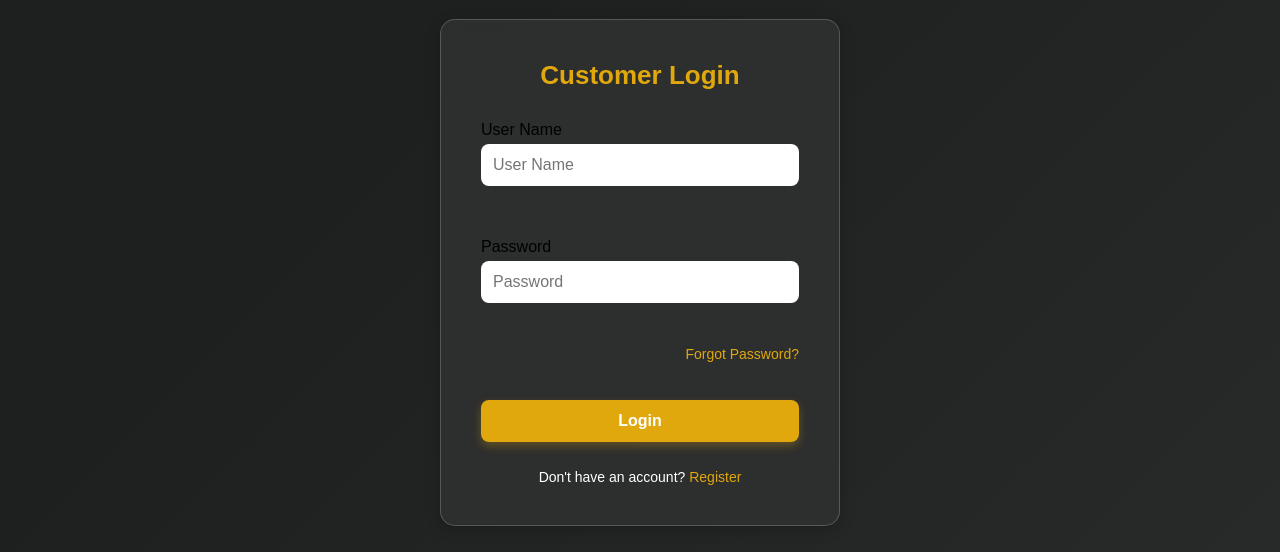
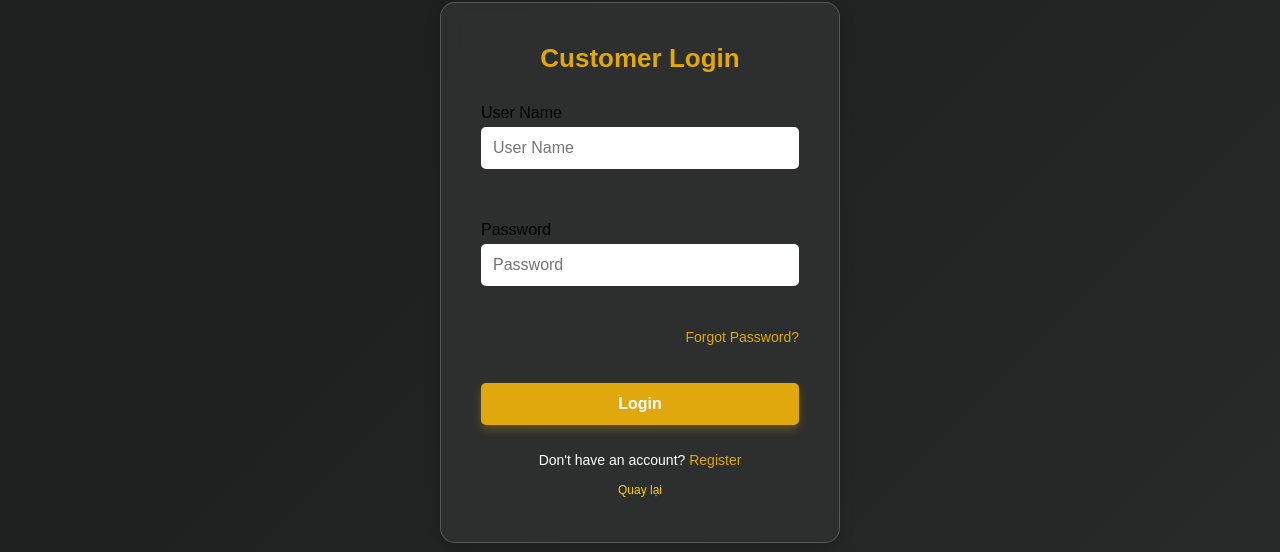
Before and after one commit to PhanNghia6604/PreWed-App, a React (Create React App) app in the folder login-signup/: page /customer-login in a window 1280 px wide. Shown: the part 208-760 px from the top of the page. Built offline with nearby package versions, Linux system fonts and the light colour scheme; no server answers.

Commit message:
add back Login button when users  re-choose role

```diff
--- a/login-signup/src/Components/Common/ChooseRole.module.css
+++ b/login-signup/src/Components/Common/ChooseRole.module.css
@@ -34,8 +34,8 @@
     padding: 12px;
     font-size: 16px;
     font-weight: bold;
-    border: 2px solid #ffffff; /* Viền trắng */
-    border-radius: 8px;
+    border: 1px solid #000000; /* Viền trắng */
+    border-radius: 3px;
     cursor: pointer;
     transition: all 0.3s ease-in-out;
     box-shadow: 0px 4px 10px rgba(0, 0, 0, 0.2);
--- a/login-signup/src/Components/Page/Login/Login.jsx
+++ b/login-signup/src/Components/Page/Login/Login.jsx
@@ -100,6 +100,25 @@ export const Login = ({ setIsLoggedIn }) => {
               Don't have an account? <span onClick={() => navigate("/register")}>Register</span>
             </div>
           </form>
+          <button
+            type="button"
+            onClick={() => navigate("/login")}
+            style={{
+              backgroundColor: "transparent",
+              color: "#ffcc00",
+              border: "none",
+              fontSize: "12px",
+              fontWeight: "normal",
+              textTransform: "none",
+              cursor: "pointer",
+              padding: "5px 10px"
+            }}
+          >
+            Quay lại
+          </button>
+
+
+
         </div>
       </div>
     </section>
--- a/login-signup/src/Components/Page/Login/Login.module.css
+++ b/login-signup/src/Components/Page/Login/Login.module.css
@@ -46,7 +46,7 @@
     width: 100%;
     padding: 12px;
     border: none;
-    border-radius: 8px;
+    border-radius: 5px;
     font-size: 16px;
     background: rgba(255, 255, 255, 0.1);
     color: var(--white);
@@ -83,7 +83,7 @@
     font-size: 16px;
     padding: 12px;
     border: none;
-    border-radius: 8px;
+    border-radius: 5px;
     cursor: pointer;
     transition: 0.3s;
     font-weight: 600;
--- a/login-signup/src/Components/Page/Menu Admin/AdminLogin.jsx
+++ b/login-signup/src/Components/Page/Menu Admin/AdminLogin.jsx
@@ -73,6 +73,25 @@ export const AdminLogin = ({ setIsLoggedIn, setUserRole }) => {
           </div>
           <button type="submit" className={styles.btn}>Login</button>
         </form>
+        <button
+          type="button"
+          onClick={() => navigate("/login")}
+          style={{
+            backgroundColor: "transparent",
+            color: "#ffcc00",
+            border: "none",
+            fontSize: "12px",
+            fontWeight: "normal",
+            textTransform: "none",
+            cursor: "pointer",
+            padding: "5px 10px"
+          }}
+        >
+          Quay lại
+        </button>
+
+
+
       </div>
     </section>
   );
--- a/login-signup/src/Components/Page/Menu Admin/AdminLogin.module.css
+++ b/login-signup/src/Components/Page/Menu Admin/AdminLogin.module.css
@@ -45,7 +45,7 @@
     width: 100%;
     padding: 12px;
     border: none;
-    border-radius: 8px;
+    border-radius: 5px;
     font-size: 16px;
     background: rgba(255, 255, 255, 0.1);
     color: var(--white);
@@ -82,7 +82,7 @@
     font-size: 16px;
     padding: 12px;
     border: none;
-    border-radius: 8px;
+    border-radius: 5px;
     cursor: pointer;
     transition: 0.3s;
     font-weight: 600;
--- a/login-signup/src/Components/Page/Menu Expert/ExpertLogin.jsx
+++ b/login-signup/src/Components/Page/Menu Expert/ExpertLogin.jsx
@@ -87,6 +87,22 @@ export const ExpertLogin = ({ setIsLoggedIn, setUserRole }) => {
               <span onClick={() => navigate("/expert-register")}>Register</span>
             </div>
           </form>
+          <button
+          type="button"
+          onClick={() => navigate("/login")}
+          style={{
+            backgroundColor: "transparent",
+            color: "#ffcc00",
+            border: "none",
+            fontSize: "12px",
+            fontWeight: "normal",
+            textTransform: "none",
+            cursor: "pointer",
+            padding: "5px 10px"
+          }}
+        >
+          Quay lại
+        </button>
         </div>
       </div>
     </section>
--- a/login-signup/src/Components/Page/Menu Expert/ExpertLogin.module.css
+++ b/login-signup/src/Components/Page/Menu Expert/ExpertLogin.module.css
@@ -45,7 +45,7 @@
     width: 100%;
     padding: 12px;
     border: none;
-    border-radius: 8px;
+    border-radius: 5px;
     font-size: 16px;
     background: rgba(255, 255, 255, 0.1);
     color: var(--white);
@@ -82,7 +82,7 @@
     font-size: 16px;
     padding: 12px;
     border: none;
-    border-radius: 8px;
+    border-radius: 5px;
     cursor: pointer;
     transition: 0.3s;
     font-weight: 600;
```
